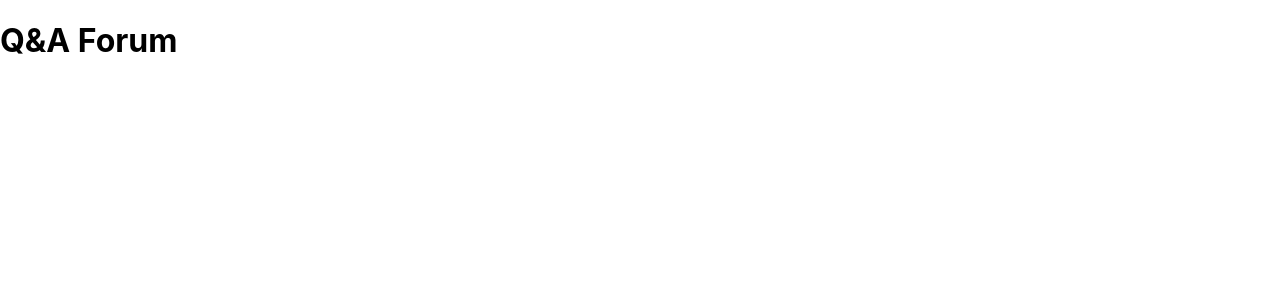
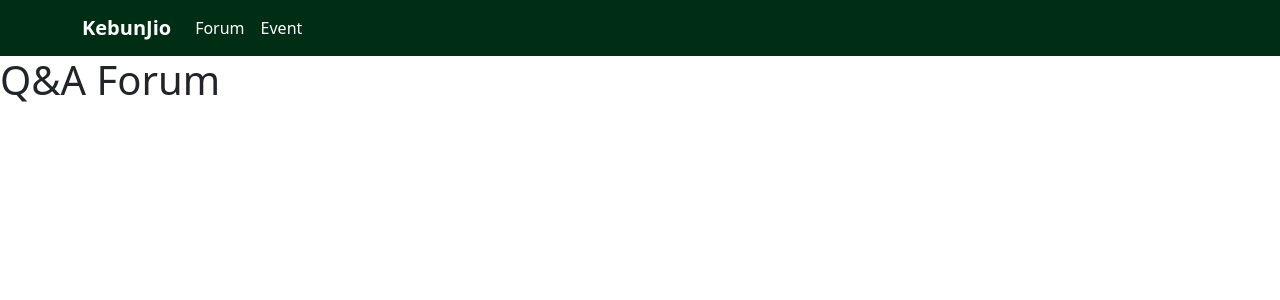
Before and after one commit to shidubei/KebunJio, a React (Create React App) app in the folder Web/kebunjio/: page /forum in a window 1280 px wide. Shown: the top 300 px of the page. Built offline with nearby package versions, Linux system fonts and the light colour scheme.

Commit message:
Added Navbar
List of added code:
- ReactBootstrap dependancy (for styling)
- Component folder (for reusable components that are used across features)
- Appbar, added for forum and event page

```diff
--- a/Web/kebunjio/package.json
+++ b/Web/kebunjio/package.json
@@ -3,8 +3,10 @@
   "version": "0.1.0",
   "private": true,
   "dependencies": {
+    "bootstrap": "^5.3.3",
     "cra-template": "1.2.0",
     "react": "18.2.0",
+    "react-bootstrap": "^2.10.8",
     "react-dom": "18.2.0",
     "react-router-dom": "^7.1.3",
     "react-scripts": "5.0.1",
--- /dev/null
+++ b/Web/kebunjio/src/components/Appbar.css
@@ -0,0 +1,12 @@
+.custom-navbar {
+    background-color: #002E14;
+  }
+
+  .custom-navbar .navbar-brand{
+    color:white;
+    font-weight: bold;
+  }
+
+  .custom-navbar .nav-link {
+    color: white;
+  }
--- /dev/null
+++ b/Web/kebunjio/src/components/Appbar.js
@@ -0,0 +1,25 @@
+import Container from 'react-bootstrap/Container';
+import Nav from 'react-bootstrap/Nav';
+import Navbar from 'react-bootstrap/Navbar';
+import { Link } from 'react-router-dom';
+import './Appbar.css';
+import 'bootstrap/dist/css/bootstrap.min.css';
+
+function BasicExample() {
+  return (
+    <Navbar expand="lg" className="custom-navbar">
+      <Container>
+        <Navbar.Brand as={Link} to="/">KebunJio</Navbar.Brand>
+        <Navbar.Toggle aria-controls="basic-navbar-nav" />
+        <Navbar.Collapse id="basic-navbar-nav">
+          <Nav className="me-auto">
+            <Nav.Link as={Link} to="/forum">Forum</Nav.Link>
+            <Nav.Link as={Link} to="/event">Event</Nav.Link>
+          </Nav>
+        </Navbar.Collapse>
+      </Container>
+    </Navbar>
+  );
+}
+
+export default BasicExample;
--- a/Web/kebunjio/src/features/event/event-page.js
+++ b/Web/kebunjio/src/features/event/event-page.js
@@ -1,8 +1,10 @@
 import React from 'react';
+import Appbar from '../../components/Appbar';
 
 function EventPage() {
   return (
     <div>
+      <Appbar/>
       <h1>Event page</h1>
     </div>
   );
--- a/Web/kebunjio/src/features/qna-forum/forum-page.js
+++ b/Web/kebunjio/src/features/qna-forum/forum-page.js
@@ -1,8 +1,10 @@
 import React from 'react';
+import Appbar from '../../components/Appbar';
 
 function ForumPage() {
   return (
     <div>
+      <Appbar/>
       <h1>Q&A Forum</h1>
     </div>
   );
--- /dev/null
+++ b/Web/package.json
@@ -0,0 +1,6 @@
+{
+  "dependencies": {
+    "bootstrap": "^5.3.3",
+    "react-bootstrap": "^2.10.8"
+  }
+}
```
Also changed, not shown: 2 other files (tests, documents, lock files or other folders).
